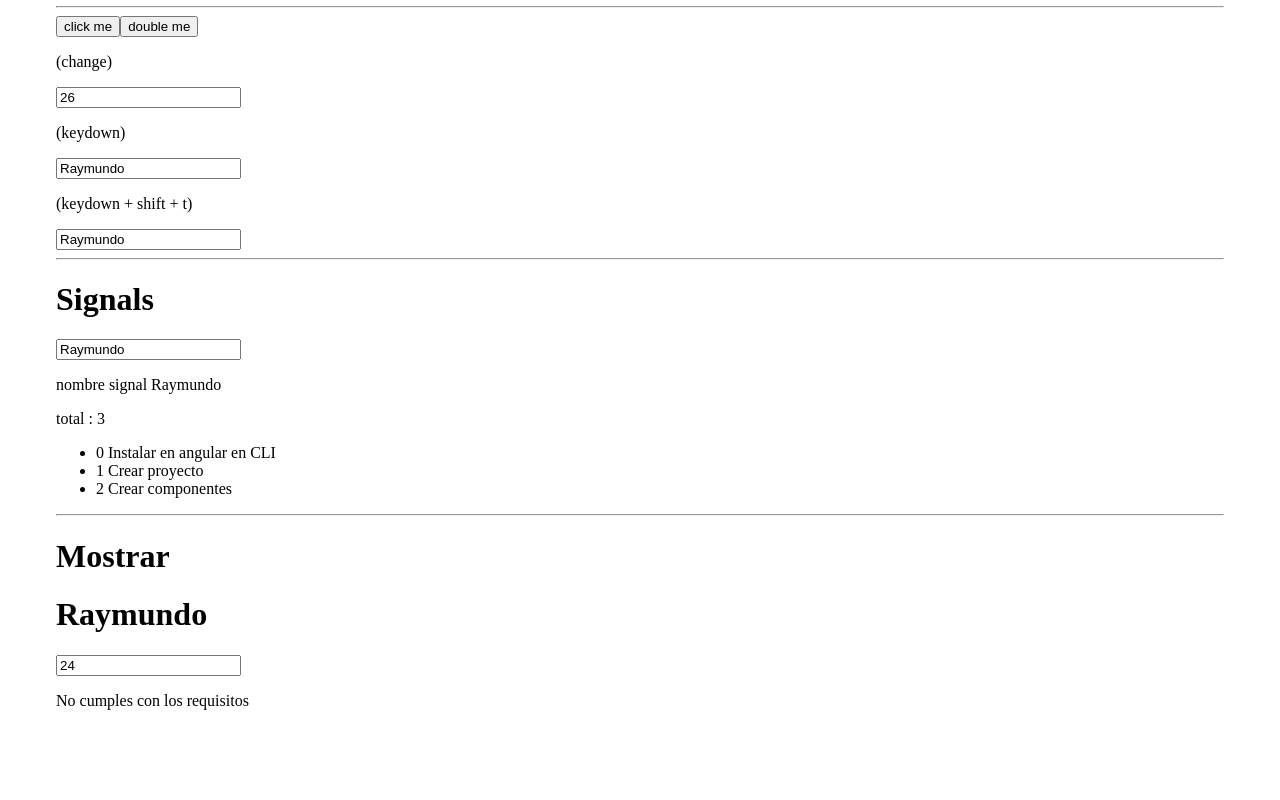
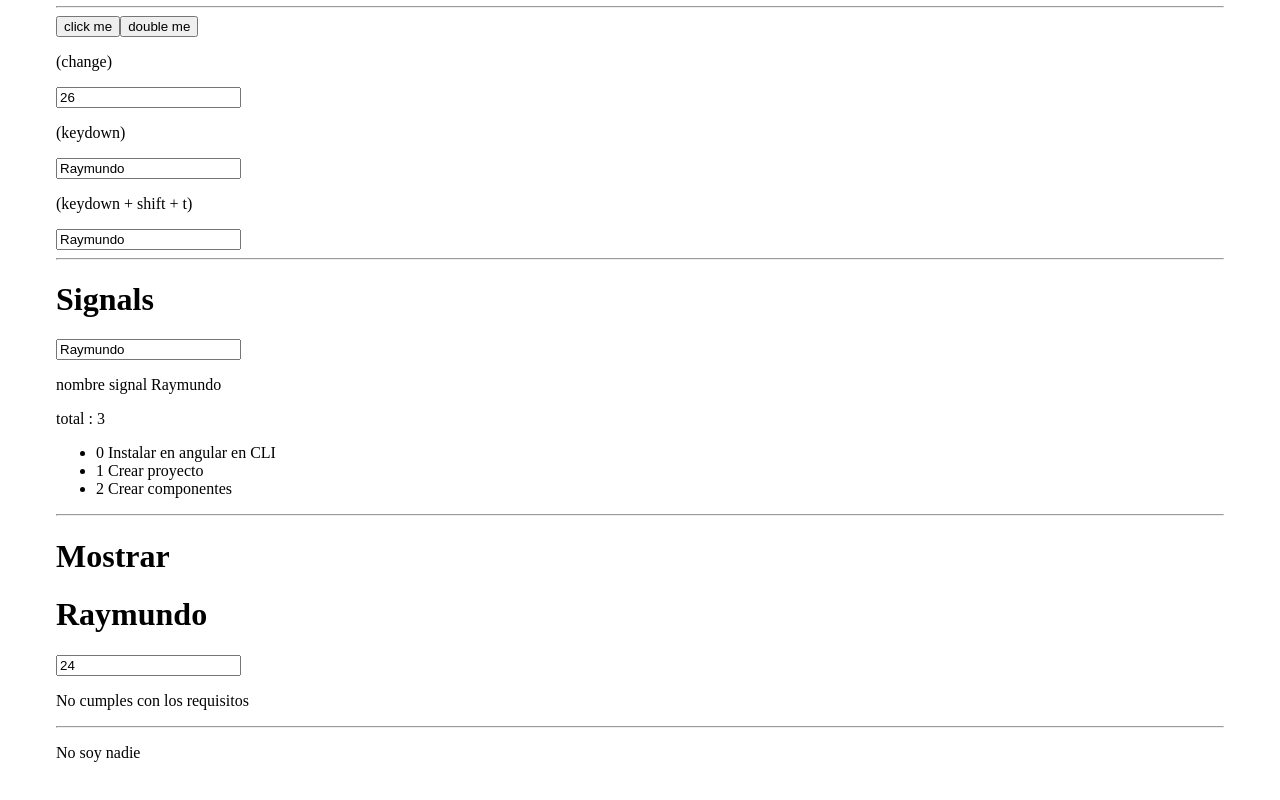
Before and after one commit to raewashere/todoapp, an Angular app: page /labs in a window 1280 px wide. Shown: the part 1032-1832 px from the top of the page. Built offline with nearby package versions, Linux system fonts and the light colour scheme.

Commit message:
ejemplo de ngSwitch

```diff
--- a/src/app/pages/labs/labs.component.html
+++ b/src/app/pages/labs/labs.component.html
@@ -71,5 +71,12 @@
     <ng-template #miBloque>
       <p>No cumples con los requisitos</p>
     </ng-template>
+    <hr/>
+    <!--Uso de ngSwitch para renderizar o no algo -->
+    <div [ngSwitch]="personSignal().name">
+      <p *ngSwitchCase="'Raymundo'">Soy Raymundo</p>
+      <p *ngSwitchCase="'Nicolas'">Soy Nicolas</p>
+      <p *ngSwitchDefault>No soy nadie</p>
+    </div>
 
 </div>
--- a/src/app/pages/labs/labs.component.ts
+++ b/src/app/pages/labs/labs.component.ts
@@ -66,7 +66,7 @@ export class LabsComponent {
   ]);
 
   personSignal = signal({
-    name: 'Raymundo',
+    name: 'Pilin',
     age: 24,
     img: 'https://www.google.com.mx/images/branding/googlelogo/1x/googlelogo_color_272x92dp.png',
   });
```
